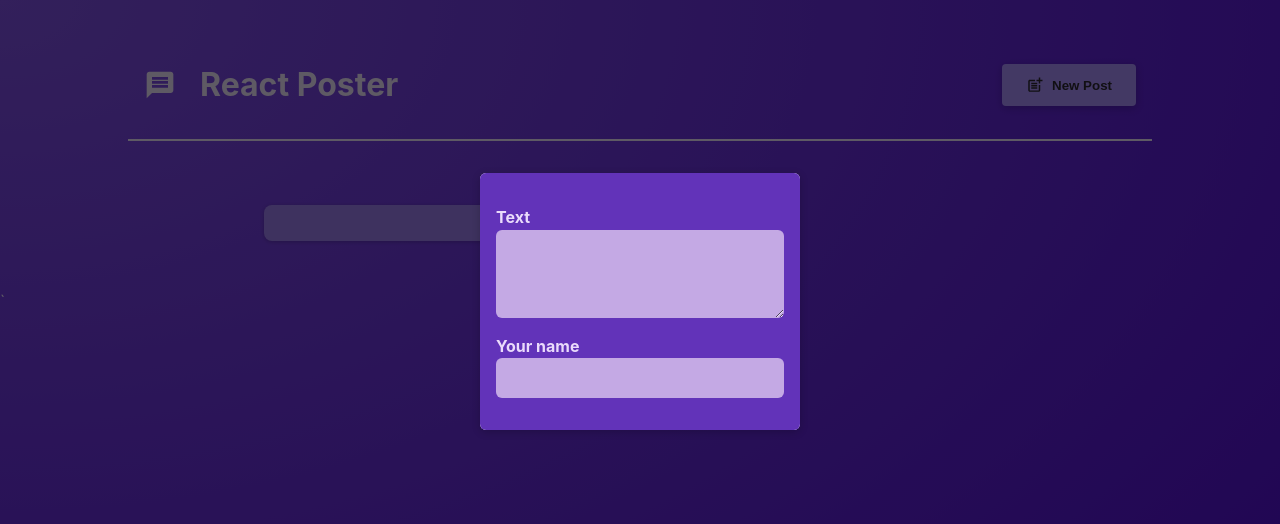
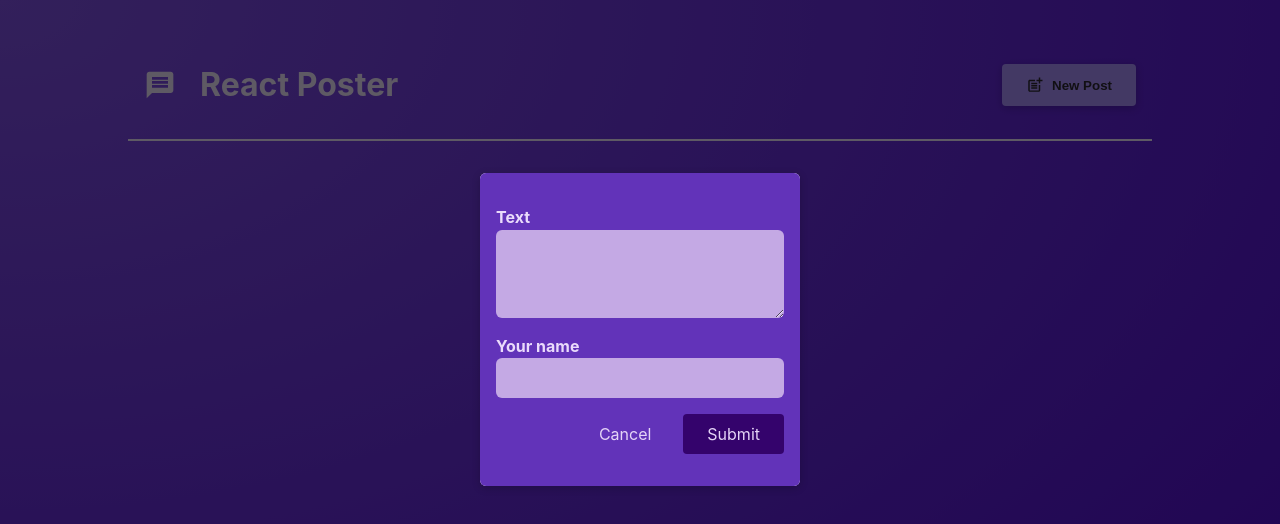
Before and after one commit to Mapinko/react-crash-course, a React (Vite) app in the folder react-crash-course/: page / in a window 1280 px wide. Both pictures are taken after a click on the button "New Post". Shown: the top 524 px of the page. Built offline with nearby package versions, Linux system fonts and the light colour scheme.

Commit message:
feat: form submit

```diff
--- a/react-crash-course/src/components/NewPost/NewPost.module.css
+++ b/react-crash-course/src/components/NewPost/NewPost.module.css
@@ -9,10 +9,10 @@
    margin-bottom: 0.05rem;
    color: #eadbfb;
    font-weight: bold;
-}
+   }
 
-.form input,
-.form textarea {
+   .form input,
+   .form textarea {
    display: block;
    width: 100%;
    font: inherit;
@@ -26,7 +26,6 @@
 .actions {
    display: flex;
    justify-content: flex-end;
-   align-items: center;
    gap: 0.5rem;
 }
 
@@ -44,12 +43,10 @@
    background-color: #23014a;
 }
 
-.actions a {
+.actions button[type='button'] {
    background-color: transparent;
-   text-decoration: none;
-   color: #e5d5f7;
 }
 
-.actions a:hover {
+.actions button[type='button']:hover {
    color: #d1bee6;
 }
--- a/react-crash-course/src/components/NewPost/index.jsx
+++ b/react-crash-course/src/components/NewPost/index.jsx
@@ -1,18 +1,41 @@
+import { useState } from 'react';
 import classes from './NewPost.module.css';
 
-function NewPost({onBodyChange, onAuthorChange}) {
+function NewPost({onCancel, onAddPost}) {
+   const [enteredBody, setEnteredBody] = useState('');
+   const [enteredAuthor, setEnteredAuthor] = useState('');
 
+   function bodyChangeHandler(event) {
+      setEnteredBody(event.target.value);
+   }
+   function authorChangeHandler(event) {
+      setEnteredAuthor(event.target.value);
+   }
 
+   function submitHandler(event) {
+      event.preventDefault();
+      const postData = {
+         body: enteredBody,
+         author: enteredAuthor
+      }
+      onAddPost(postData);
+      onCancel();
+   }
    return(
-      <form className={classes.form}>
+      <form className={classes.form} onSubmit={submitHandler}>
          <p>
             <label htmlFor="body">Text</label>
-            <textarea id="body" required rows={3} onChange={onBodyChange}/>
+            <textarea id="body" required rows={3} onChange={bodyChangeHandler}/>
          </p>
 
          <p>
             <label htmlFor="name">Your name</label>
-            <input type="text" id="name" required  onChange={onAuthorChange}/>
+            <input type="text" id="name" required  onChange={authorChangeHandler}/>
+         </p>
+
+         <p className={classes.actions}>
+            <button type="button" onClick={onCancel}>Cancel</button>
+            <button type="submit">Submit</button>
          </p>
       </form>
    )
--- a/react-crash-course/src/components/PostsList/index.jsx
+++ b/react-crash-course/src/components/PostsList/index.jsx
@@ -3,18 +3,14 @@
 import NewPost from '../NewPost';
 import Post from '../Post';
 import classes from './PostsList.module.css';
+function PostsList({isPosting, onModalHandler, onStopPosting}) {
 
-function PostsList({isPosting, onModalHandler}) {
-   const [enteredBody, setEnteredBody] = useState('');
-   const [enteredAuthor, setEnteredAuthor] = useState('');
+   const [posts, setPosts] = useState([]);
 
-
-
-   function bodyChangeHandler(event) {
-      setEnteredBody(event.target.value);
-   }
-   function authorChangeHandler(event) {
-      setEnteredAuthor(event.target.value);
+   function addPostHandler(postData) {
+      setPosts((existingPosts) => {
+         return [postData, ...existingPosts];
+      });
    }
 
    let modalContent
@@ -23,8 +19,8 @@
       modalContent = (
          <Modal onClose={onModalHandler}>
             <NewPost
-               onBodyChange={bodyChangeHandler}
-               onAuthorChange={authorChangeHandler}
+               onCancel={onModalHandler}
+               onAddPost={addPostHandler}
             />
          </Modal>
       )
@@ -35,8 +31,10 @@
          {modalContent}
 
          <ul className={classes.posts}>
-            <Post author={enteredAuthor} body={enteredBody}/>
-         </ul>`
+            {posts.map((post, index) => (
+               <Post key={index}  author={post.author} body={post.body}/>
+            ))}
+         </ul>
       </>
    );
 }
```
